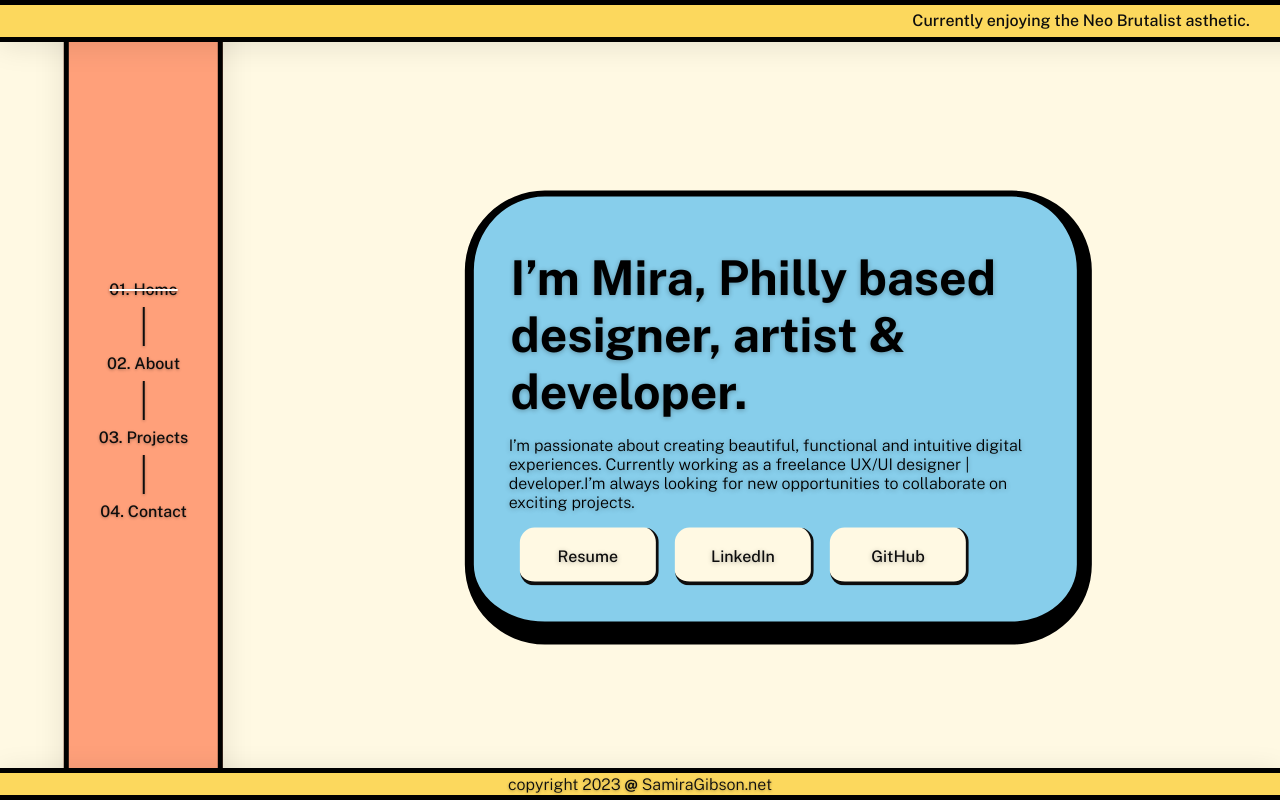
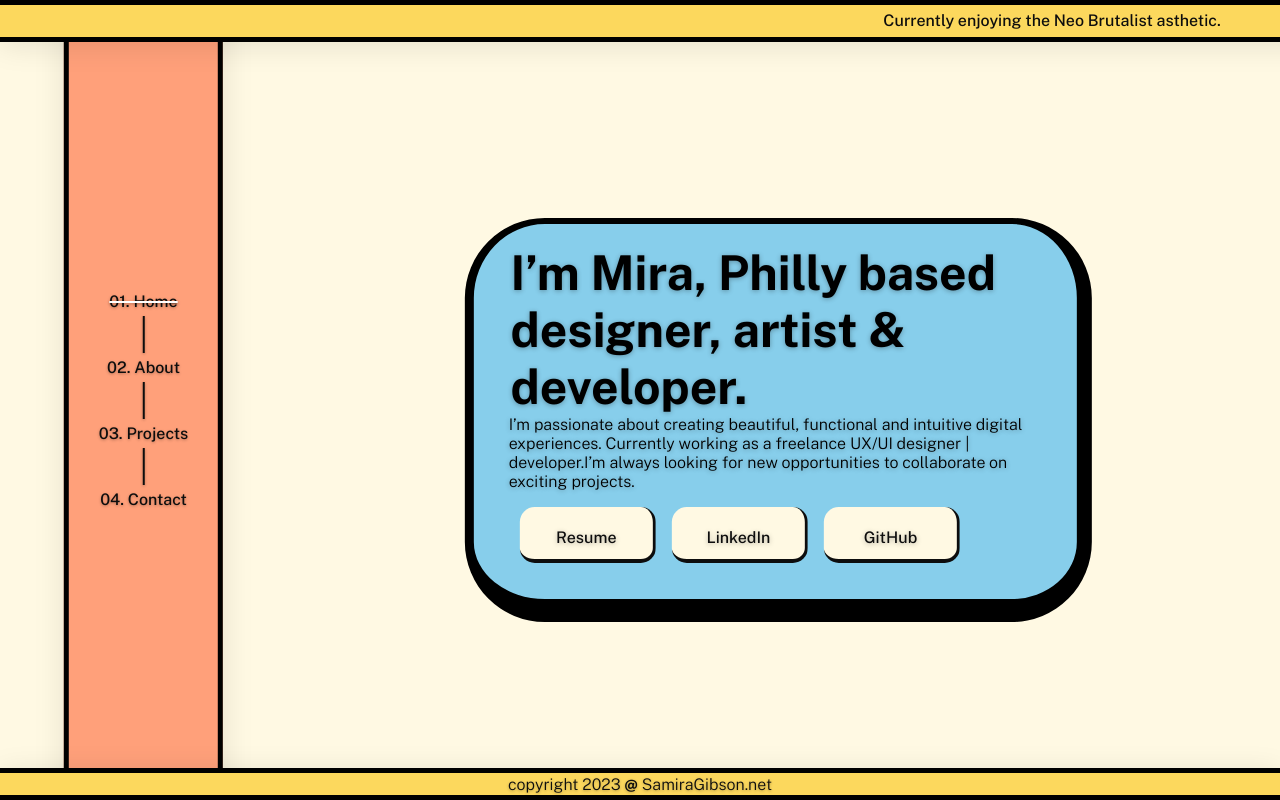
Before and after one commit to kydkennedy/samiragibson.net, a Vue app: page / in a window 1280 px wide. Built offline with nearby package versions, Linux system fonts and the light colour scheme.

Commit message:
updated global styles border box addeding wedding ticker item adjusted link buttons on home

```diff
--- a/src/App.vue
+++ b/src/App.vue
@@ -17,6 +17,7 @@
   <NewsTicker
     item1="Currently enjoying the Neo Brutalist asthetic."
     item2="If you're reading this, ask me about my favorite Star Trek episodes."
+    item3="Recently Married!"
   />
   <FooterComponent />
 </template>
@@ -44,7 +45,12 @@ body {
   width: 100%;
   background-color: $bg-color;
   scroll-behavior: smooth;
+}
+
+* {
   box-sizing: border-box;
+  margin: 0;
+  padding: 0;
 }
 
 /*html {
@@ -117,6 +123,9 @@ nav {
   hr {
     border: 1px solid rgba($primary, $alpha: 1);
     height: 5%;
+    width: 2px;
+    align-self: center;
+    margin: 5px 0;
     box-shadow: rgba(0, 0, 0, 0.3) 0px 1px 3px;
   }
   justify-content: center;
--- a/src/assets/globalStyles.scss
+++ b/src/assets/globalStyles.scss
@@ -28,3 +28,6 @@ $light: 300;
 $regular: 500;
 $medium: 600;
 $bold: 700;
+
+
+//global styles
--- a/src/components/HelloWorld.vue
+++ b/src/components/HelloWorld.vue
@@ -8,7 +8,7 @@
         developer.I’m always looking for new opportunities to collaborate on
         exciting projects.
       </p>
-      <ul>
+      <ul class="links-list">
         <div class="link-holder">
           <li class="content-links">
             <a
@@ -65,6 +65,7 @@ ul {
   padding: 0 10px;
   display: flex;
   flex-direction: row;
+  margin: 1rem 0;
 }
 li {
   display: inline-block;
@@ -101,6 +102,7 @@ p {
   text-align: center;
   width: 25%;
   margin-left: 3%;
+  padding: 2px 0 12px 0;
 }
 
 @media (max-width: 768px) {
--- a/src/components/NewsTicker.vue
+++ b/src/components/NewsTicker.vue
@@ -1,12 +1,22 @@
 <template>
   <div class="ticker-wrap">
     <div class="ticker">
-      <div class="ticker__item">{{ item1 }}</div>
+      <div class="ticker__item">
+        {{ item1 }}
+        <img class="ticker_icon" />
+        <!--<hr class="ticker_hr" />-->
+      </div>
+
       <div class="ticker__item">
         {{ item2 }}
         <img class="ticker_icon" src="@/assets/vulcan-hand.png" />
+        <!--<hr class="ticker_hr" />-->
       </div>
-      <div class="ticker__item">{{ item3 }}</div>
+
+      <div class="ticker__item">
+        {{ item3 }}
+        <img class="ticker_icon" src="@/assets/wedding-ring.png" />
+      </div>
       <div class="ticker__item">{{ item4 }}</div>
     </div>
   </div>
@@ -103,6 +113,14 @@ export default {
   padding-bottom: 0.2rem;
 }
 
+/*.ticker_hr {
+  border: 1px solid rgba($primary, $alpha: 1);
+  height: 2px;
+  width: 2px;
+  align-self: center;
+  box-shadow: rgba(0, 0, 0, 0.3) 0px 1px 3px;
+}*/
+
 body {
   padding-bottom: 5rem;
 }
```
Also changed, not shown: src/assets/._wedding-ring.png (added), src/assets/wedding-ring.png (added).
